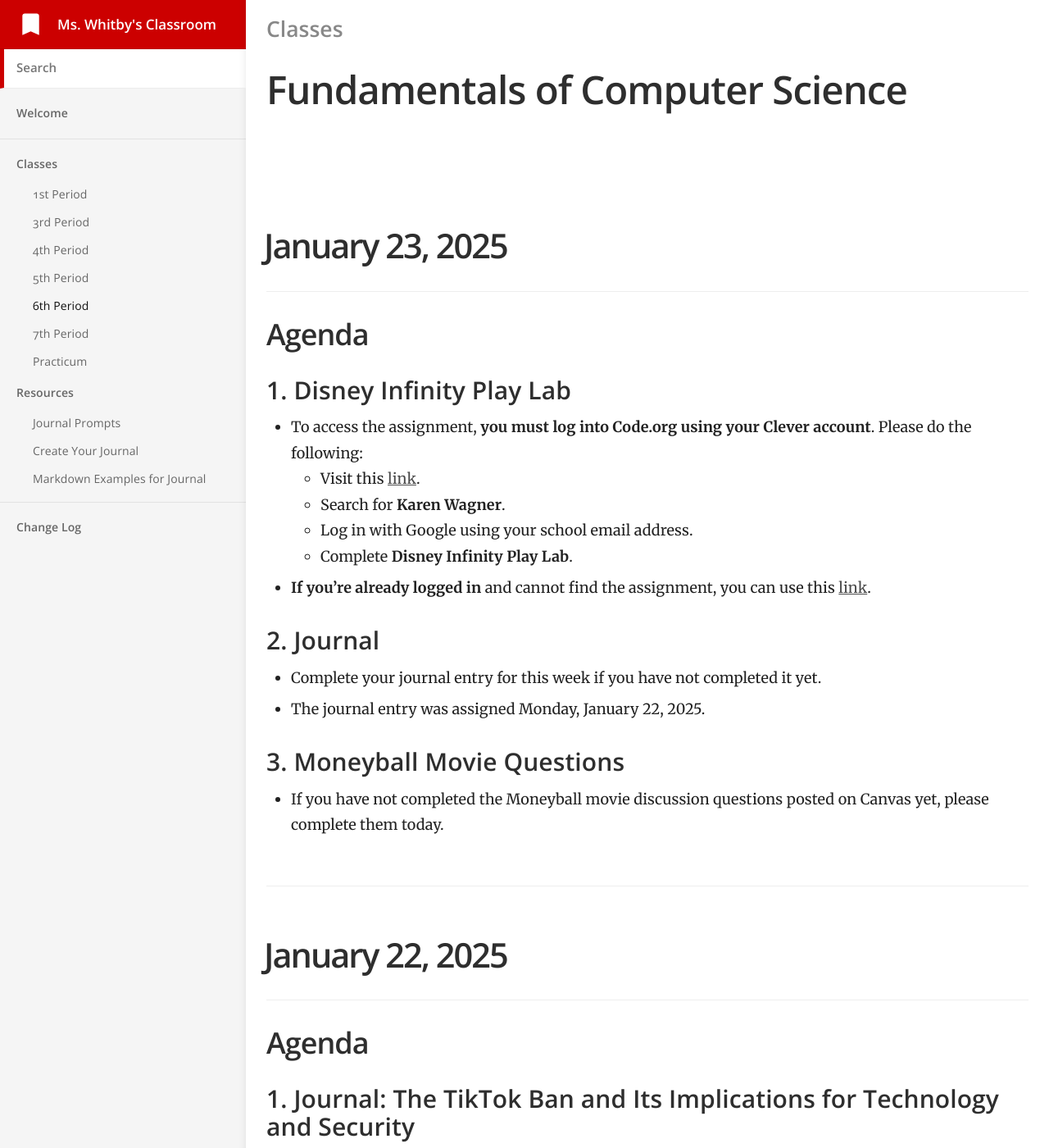
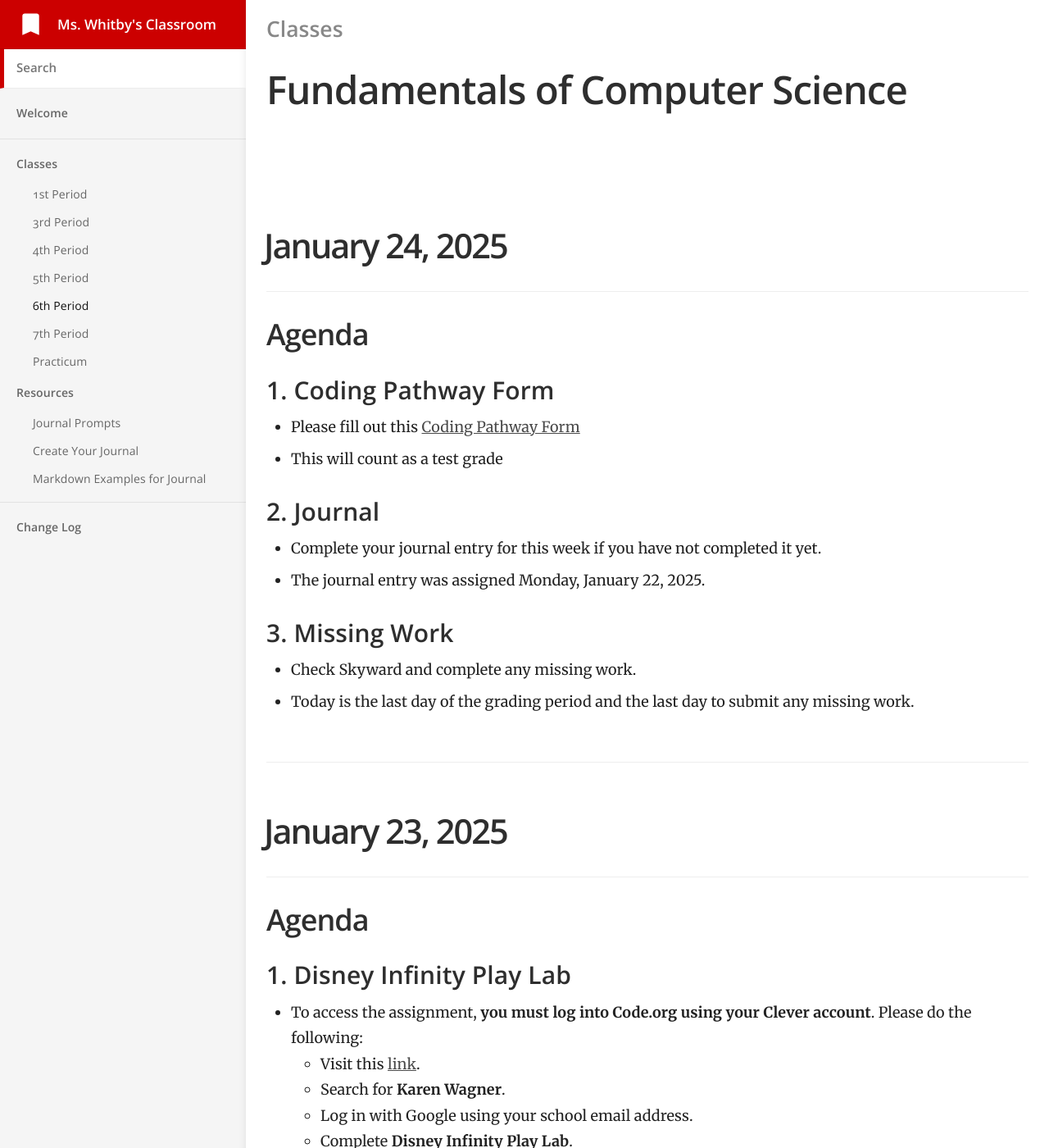
Before and after one commit to mswhitby/classroom, a Jekyll site: the page built from _docs/classes/6th.md, in a window 1280 px wide and 1400 px high. Shown: the whole window at 82% size. Built offline with Jekyll 4.4.1, drawn with Linux system fonts in a browser that asks for light colours.

Commit message:
Updated lessons

```diff
--- a/_docs/classes/6th.md
+++ b/_docs/classes/6th.md
@@ -4,6 +4,26 @@ subtitle: Fundamentals of Computer Science
 category: Classes
 order: 5
 ---
+
+# January 24, 2025
+
+## Agenda
+
+### 1. Coding Pathway Form
+- Please fill out this [Coding Pathway Form](https://docs.google.com/forms/d/e/1FAIpQLSdU-fJCVQ4eKwm1jIp2qo3tg2qHhYucMDzJJjSUs42JYHc0xQ/viewform?usp=sharing)
+- This will count as a test grade
+
+### 2. Journal
+
+- Complete your journal entry for this week if you have not completed it yet.
+- The journal entry was assigned Monday, January 22, 2025.
+
+### 3. Missing Work
+
+- Check Skyward and complete any missing work.
+- Today is the last day of the grading period and the last day to submit any missing work.
+
+----
 
 # January 23, 2025
 
```
Also changed, not shown: _docs/classes/4th.md (+20 -0 lines).
